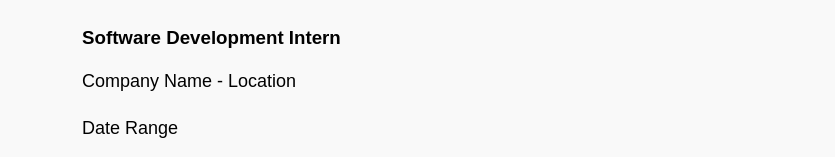
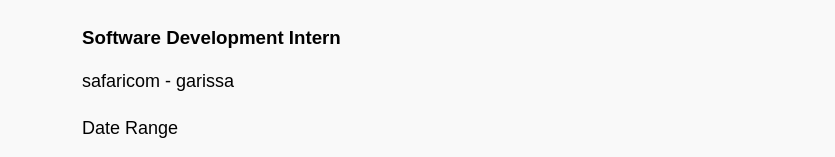
Before and after one commit to bravohamza/myportfolio, a plain HTML site: page index.html in a window 1280 px wide. Shown: the part 1299-1456 px from the top of the page, without its empty margins (18-853 px from the left). Drawn offline with Linux system fonts and the light colour scheme.

Commit message:
Update index.html

```diff
--- a/index.html
+++ b/index.html
@@ -62,7 +62,7 @@
             <h2>Experience</h2>
             <div class="experience-item">
                 <h3>Software Development Intern</h3>
-                <p>Company Name - Location</p>
+                <p>safaricom - garissa</p>
                 <p>Date Range</p>
                 <ul>
                     <li>Description of responsibilities and achievements.</li>
```
